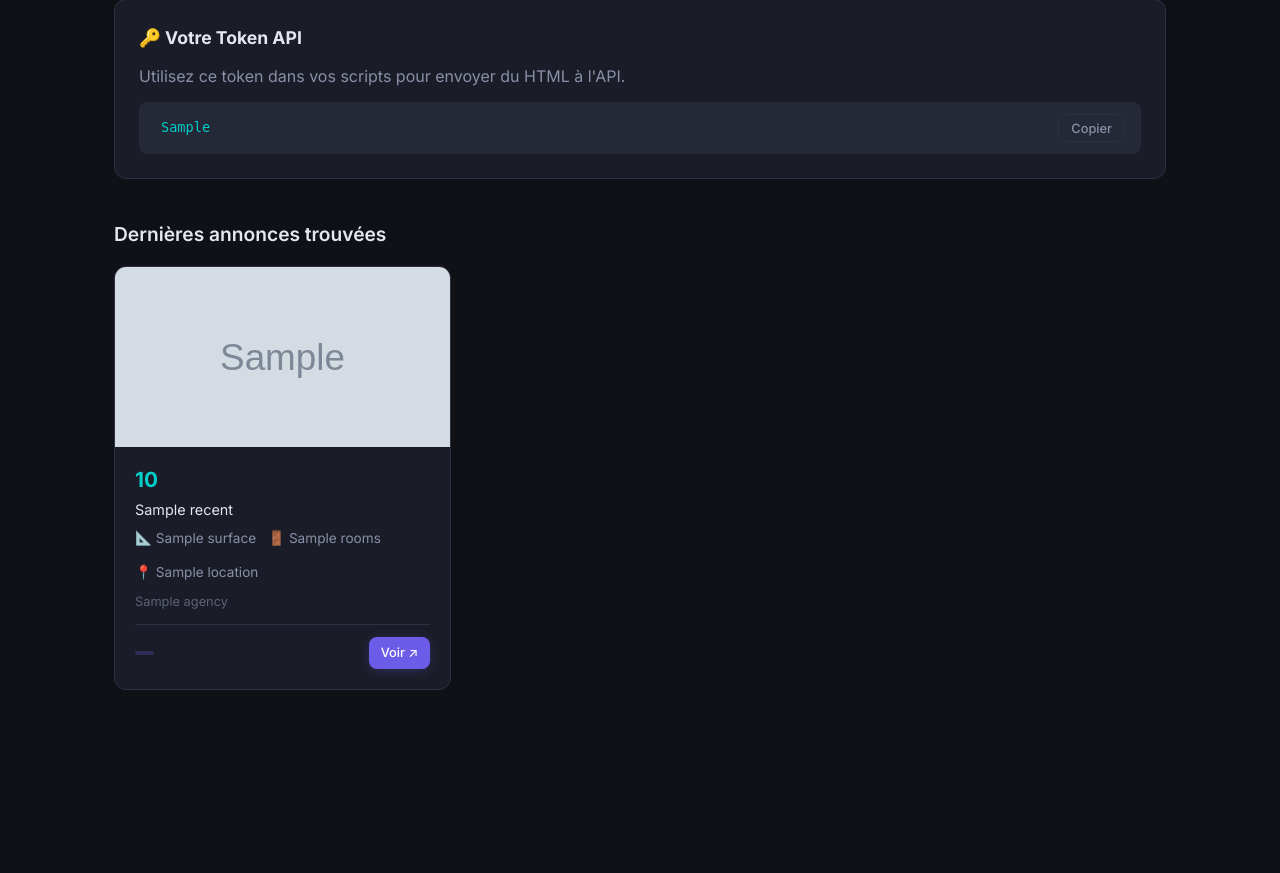
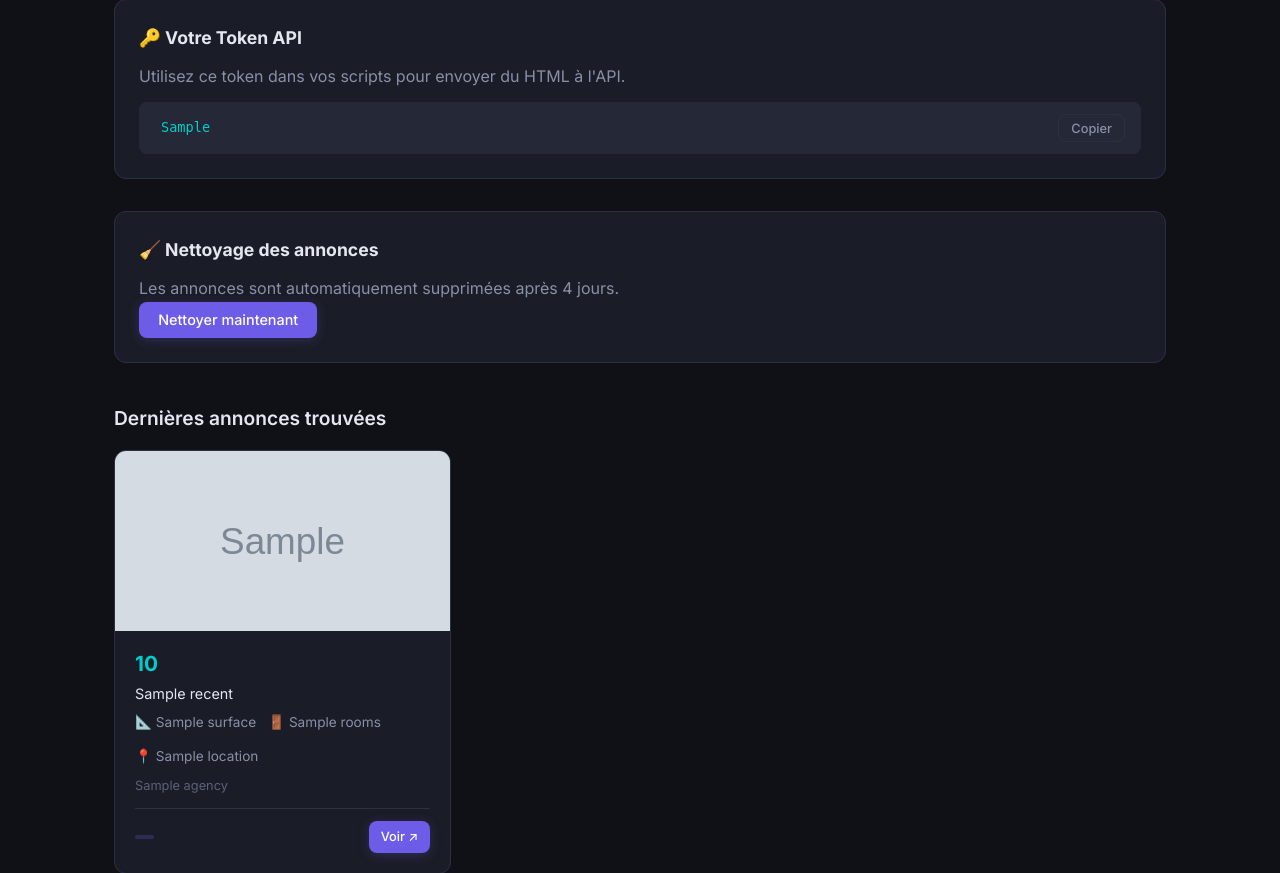
Before and after one commit to dRAOUF1/appart-scrapper, a Flask app: template templates/dashboard.html in a window 1280 px wide. Shown: the part 420-1293 px from the top of the page. Before the commit the page ends 1110 px from the top, so only its background shows below. Run offline with Flask 3, Linux system fonts and the light colour scheme; the template is opened without the code that fills it: most values are stand-ins (such as "Sample title", 1, 10 or a date in 2020); grey boxes marked "Sample" are stand-in pictures.

Commit message:
feat: auto-delete listings older than 4 days with cleanup scheduler

```diff
--- a/main.py
+++ b/main.py
@@ -20,7 +20,7 @@ load_dotenv(Path(__file__).parent / ".env")
 
 from flask import (
     Flask, Blueprint, request, jsonify, render_template,
-    redirect, url_for, session, flash, g,
+    redirect, url_for, session, flash, g, current_app,
 )
 from loguru import logger
 
@@ -73,6 +73,46 @@ def create_app() -> Flask:
     @app.context_processor
     def inject_admin():
         return {"admin_username": os.environ.get("ADMIN_USERNAME", "admin")}
+
+    # Run cleanup at startup
+    def run_startup_cleanup():
+        try:
+            deleted = app.storage.delete_old_listings(days=4)
+            if deleted:
+                logger.info(f"Startup cleanup: {deleted} anciennes annonces supprimées")
+        except Exception as e:
+            logger.error(f"Erreur lors du cleanup au démarrage: {e}")
+
+    # Start background scheduler for periodic cleanup (every 4 days)
+    def start_cleanup_scheduler():
+        import threading
+        import time
+
+        def scheduler_loop():
+            while True:
+                time.sleep(4 * 24 * 60 * 60)  # 4 jours en secondes
+                try:
+                    deleted = app.storage.delete_old_listings(days=4)
+                    if deleted:
+                        logger.info(f"Scheduler cleanup: {deleted} anciennes annonces supprimées")
+                except Exception as e:
+                    logger.error(f"Erreur lors du cleanup planifié: {e}")
+
+        t = threading.Thread(target=scheduler_loop, daemon=True)
+        t.start()
+
+    # Only run startup cleanup and scheduler in the first worker
+    # Use a file lock to prevent duplicate execution across Gunicorn workers
+    lock_file = "/tmp/appart_cleanup_started"
+    if not os.path.exists(lock_file):
+        try:
+            with open(lock_file, "w") as f:
+                f.write(str(os.getpid()))
+            run_startup_cleanup()
+            start_cleanup_scheduler()
+            logger.info("Cleanup scheduler démarré (toutes les 4 jours)")
+        except Exception as e:
+            logger.error(f"Erreur lors du démarrage du scheduler: {e}")
 
     # Register blueprints
     app.register_blueprint(api_bp, url_prefix="/api")
@@ -294,9 +334,19 @@ def get_listings(search_id: int):
 @require_token
 def get_stats():
     """Get user statistics."""
-    from flask import current_app
     stats = current_app.storage.get_user_stats(g.user["id"])
     return jsonify(stats), 200
+
+
+# --- Cleanup ---
+
+@api_bp.route("/cleanup", methods=["POST"])
+@require_token
+def cleanup_listings():
+    """Delete listings older than 4 days."""
+    days = int(request.args.get("days", 4))
+    deleted = current_app.storage.delete_old_listings(days=days)
+    return jsonify({"deleted": deleted, "days": days}), 200
 
 
 # ======================================================================
@@ -483,6 +533,16 @@ def health():
     return "OK", 200
 
 
+@web_bp.route("/cleanup", methods=["POST"])
+@require_login
+def cleanup_web():
+    """Web route to trigger cleanup from dashboard."""
+    days = int(request.form.get("days", 4))
+    deleted = current_app.storage.delete_old_listings(days=days)
+    flash(f"{deleted} ancienne(s) annonce(s) supprimée(s)", "success")
+    return redirect(url_for("web.dashboard"))
+
+
 # ======================================================================
 # Entry point
 # ======================================================================
--- a/templates/dashboard.html
+++ b/templates/dashboard.html
@@ -34,6 +34,15 @@
         <code id="api-token">{{ api_token }}</code>
         <button class="btn btn-sm btn-ghost" onclick="copyToken()">Copier</button>
     </div>
+</div>
+
+<!-- Cleanup -->
+<div class="card">
+    <h2>🧹 Nettoyage des annonces</h2>
+    <p class="text-muted">Les annonces sont automatiquement supprimées après 4 jours.</p>
+    <form method="POST" action="{{ url_for('web.cleanup') }}" onsubmit="return confirm('Supprimer toutes les annonces de plus de 4 jours ?')">
+        <button type="submit" class="btn btn-primary">Nettoyer maintenant</button>
+    </form>
 </div>
 
 <!-- Recent listings -->
```
Also changed, not shown: storage.py (+12 -0 lines).
